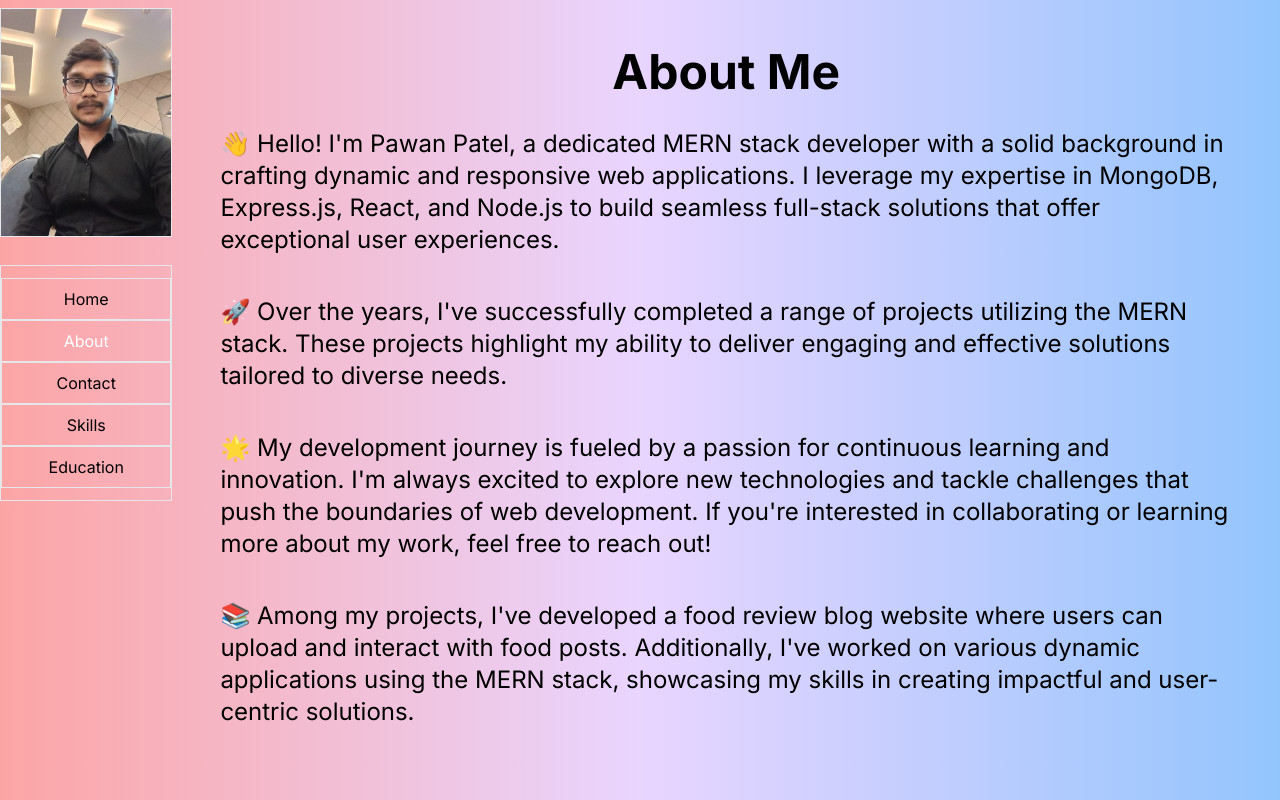
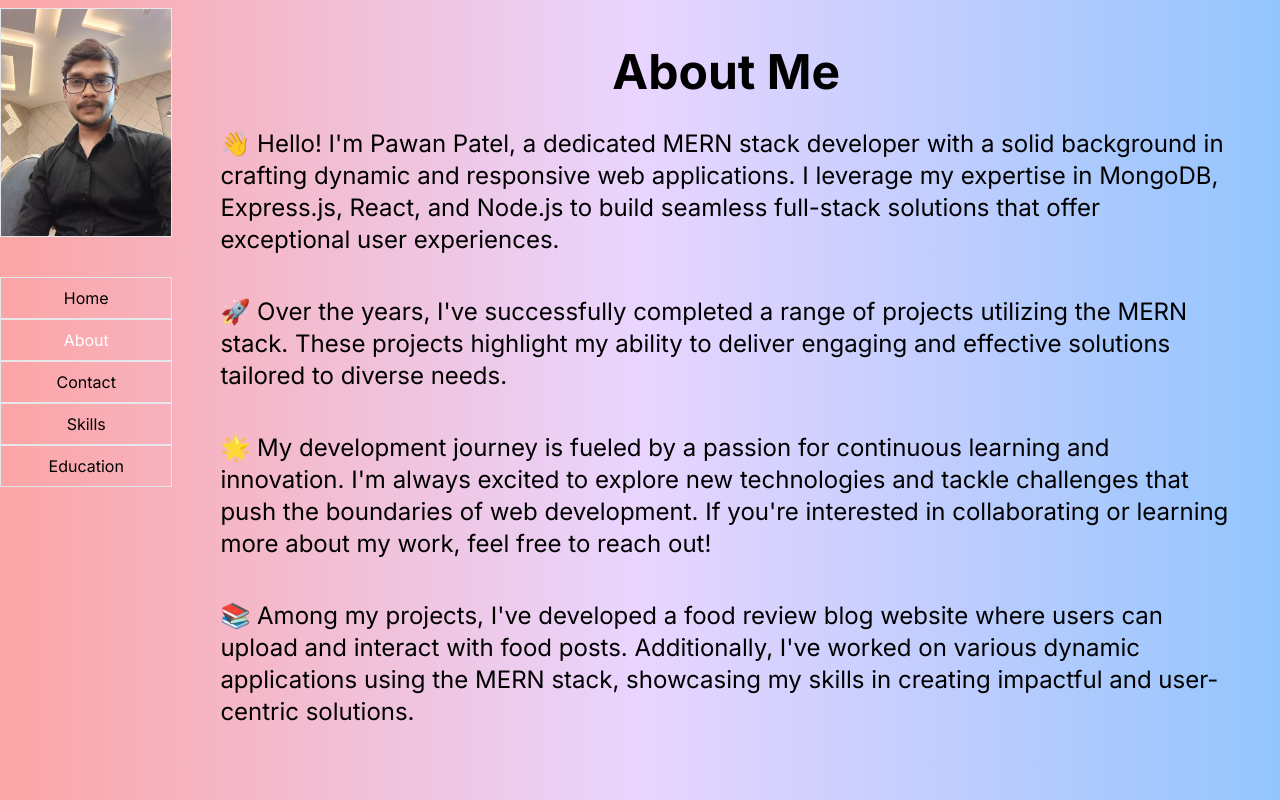
Before and after one commit to github7688/my-portfolio, a Next.js app: page /about in a window 1280 px wide. Built offline with nearby package versions, Linux system fonts and the light colour scheme.

Commit message:
side color issue

```diff
--- a/src/Components/Sidebar.jsx
+++ b/src/Components/Sidebar.jsx
@@ -16,7 +16,7 @@ const Sidebar = () =>{
             />
         </div>
 
-           <nav className="flex flex-col  justify-around items-center py-3 border border-white h-full mt-5 mx-5">
+           <nav className="flex flex-col  justify-around items-center py-3 h-full mt-5 mx-5">
                <NavItem href="/">Home</NavItem>
                <NavItem href="/about">About</NavItem>
                <NavItem href="/contact">Contact</NavItem>
```
